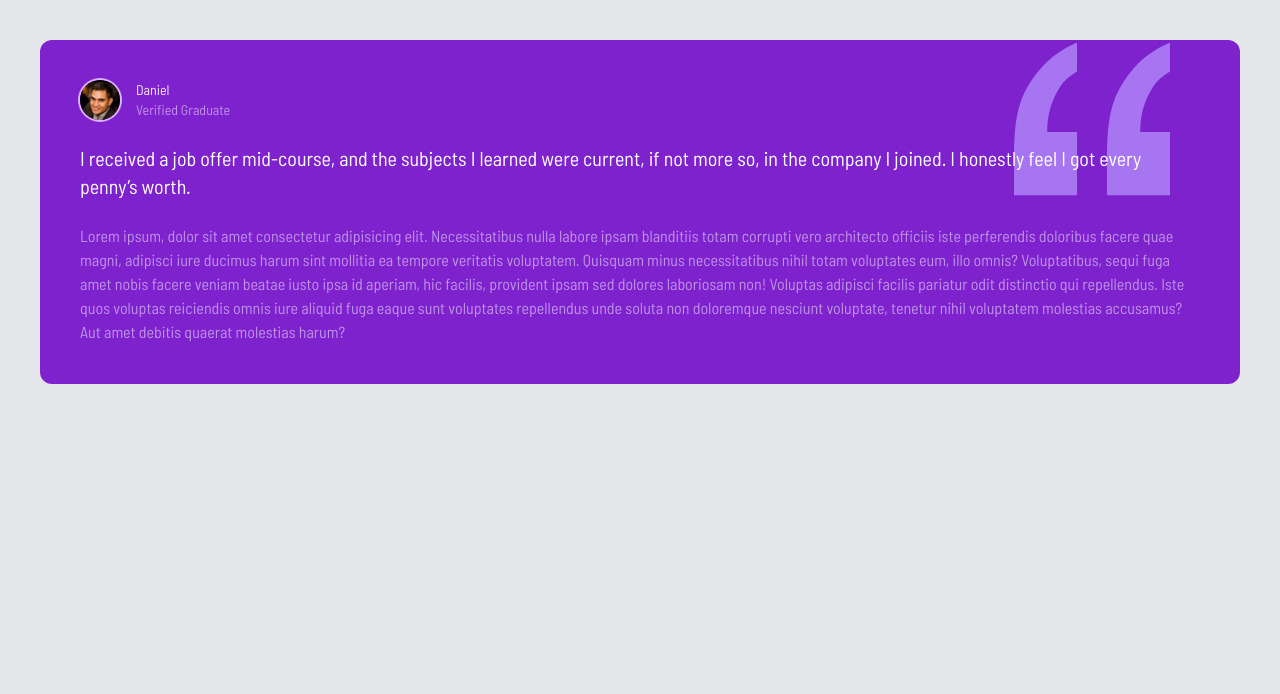
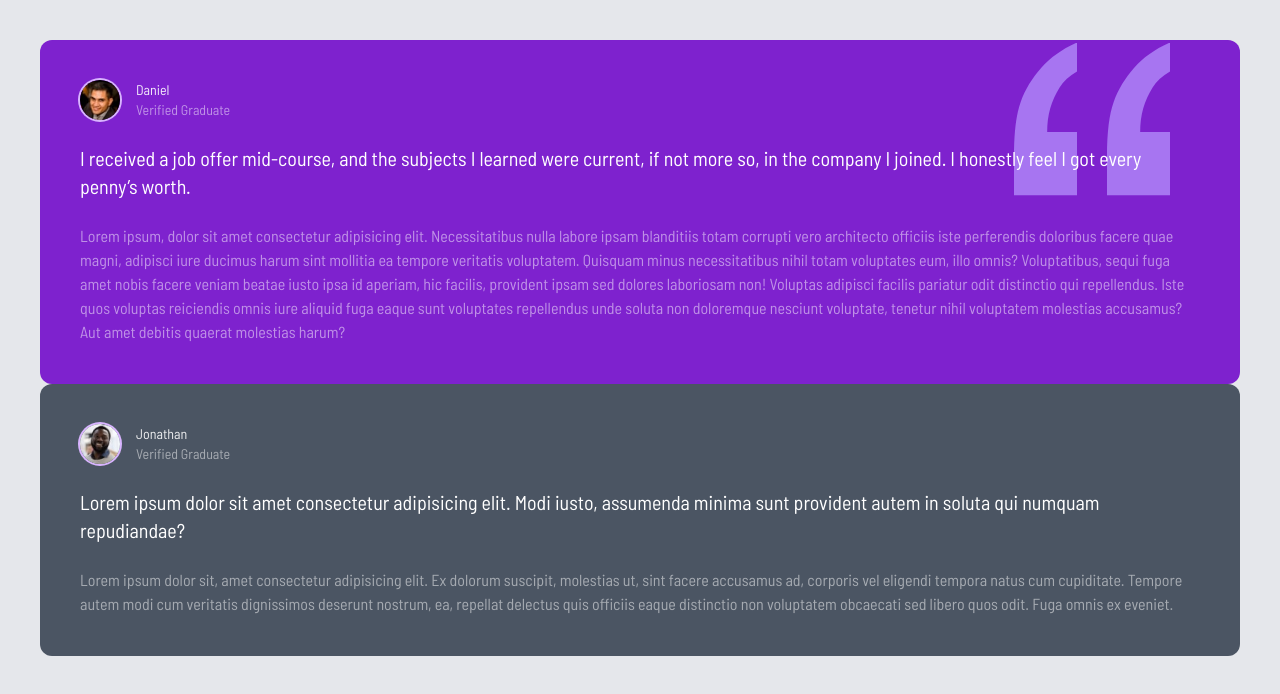
Before and after one commit to penn201500/testimonial, a website: page index.html in a window 1280 px wide. Drawn offline with nearby package versions, Linux system fonts and the light colour scheme; files that its build step writes are made by us from their sources.

Commit message:
add the second box

```diff
--- a/index.html
+++ b/index.html
@@ -65,6 +65,35 @@
                         molestias harum?
                     </p>
                 </div>
+
+                <!-- box 2 -->
+                <div class="p-10 rounded-xl bg-gray-600">
+                    <!-- box header -->
+                    <div class="flex space-x-4">
+                        <img
+                            src="images/image-jonathan.jpg"
+                            alt=""
+                            class="w-10 h-10 rounded-full ring-2 ring-purple-300" />
+                        <div class="text-sm">
+                            <h4 class="opacity-90">Jonathan</h4>
+                            <p class="opacity-50">Verified Graduate</p>
+                        </div>
+                    </div>
+                    <!-- large text -->
+                    <p class="mt-6 text-xl">
+                        Lorem ipsum dolor sit amet consectetur adipisicing elit. Modi iusto,
+                        assumenda minima sunt provident autem in soluta qui numquam repudiandae?
+                    </p>
+
+                    <!-- small text -->
+                    <p class="mt-6 opacity-50">
+                        Lorem ipsum dolor sit, amet consectetur adipisicing elit. Ex dolorum
+                        suscipit, molestias ut, sint facere accusamus ad, corporis vel eligendi
+                        tempora natus cum cupiditate. Tempore autem modi cum veritatis dignissimos
+                        deserunt nostrum, ea, repellat delectus quis officiis eaque distinctio non
+                        voluptatem obcaecati sed libero quos odit. Fuga omnis ex eveniet.
+                    </p>
+                </div>
             </div>
         </div>
     </body>
```
